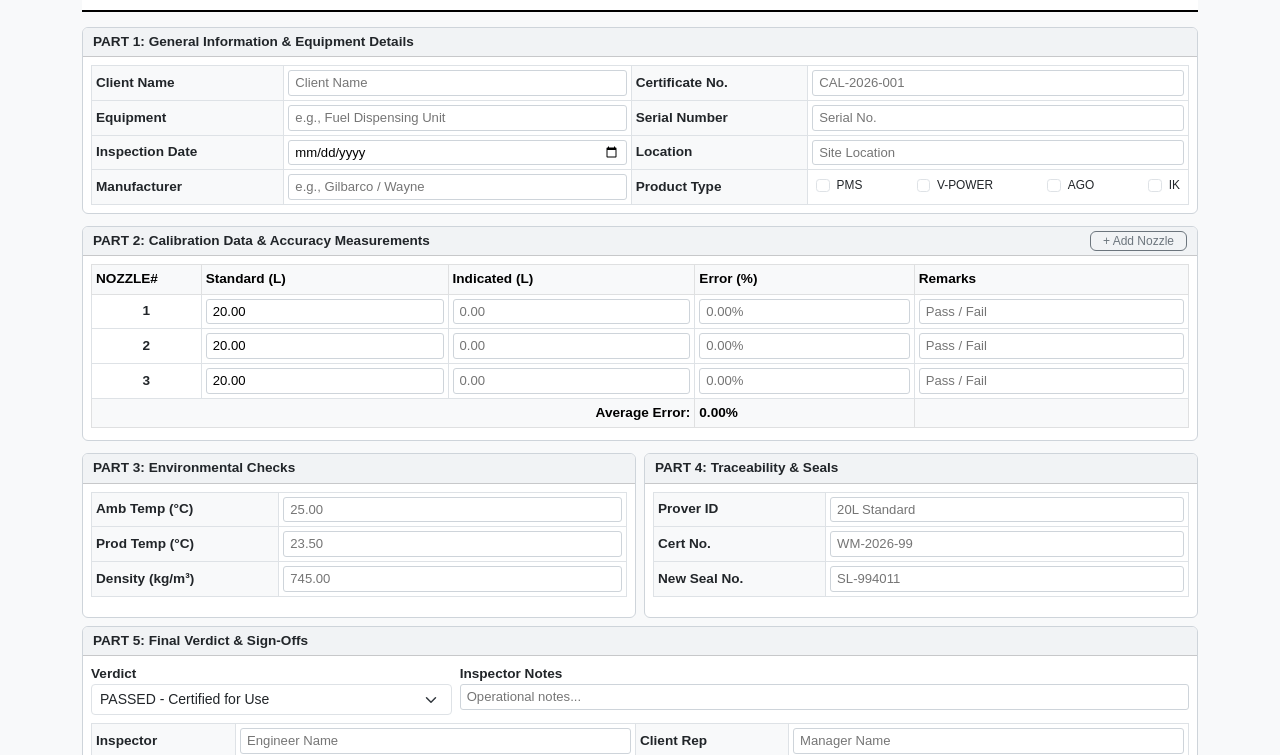
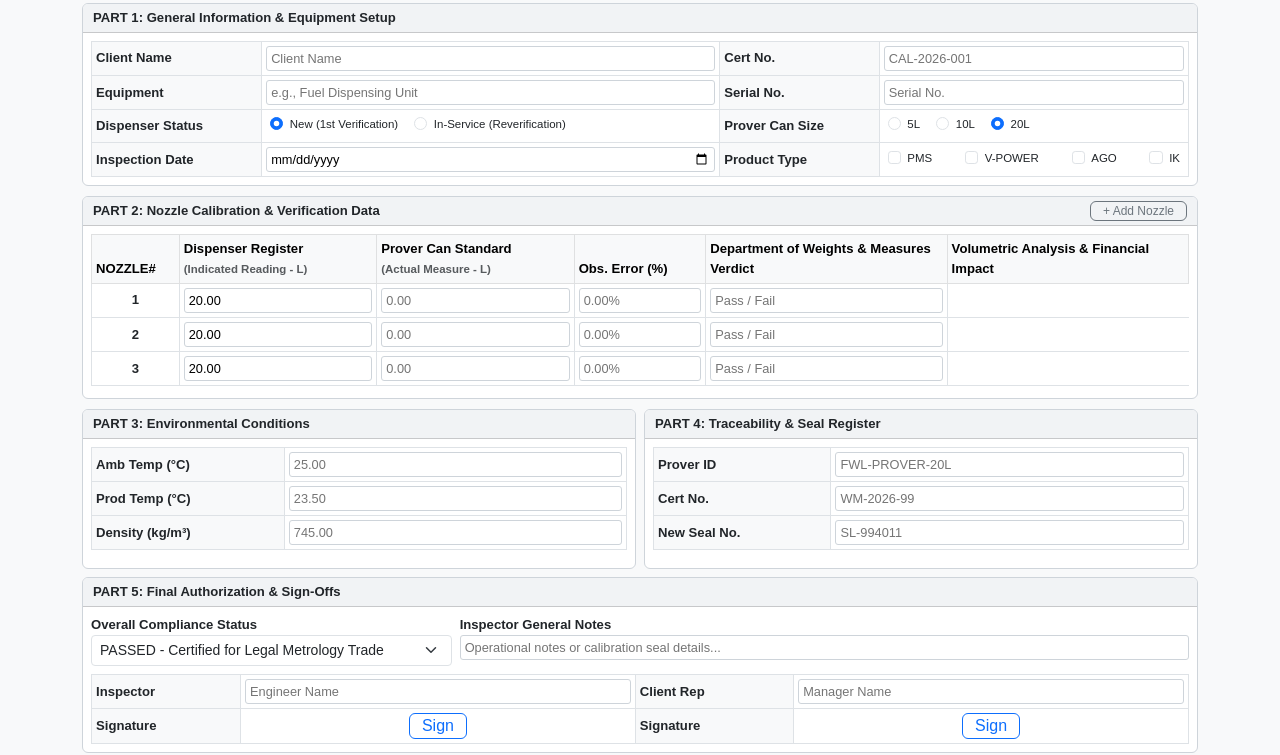
Before and after one commit to forecourtworks/GENERAL-INSPECTION-CHECKLIST, a plain HTML site: page index.html in a window 1280 px wide. Shown: the part 116-871 px from the top of the page. Drawn offline with nearby package versions, Linux system fonts and the light colour scheme.

Commit message:
Update index.html

```diff
--- a/index.html
+++ b/index.html
@@ -6,19 +6,21 @@
     <title>Calibration Certificate - Forecourt Works</title>
     <link rel="stylesheet" href="https://cdn.jsdelivr.net/npm/bootstrap@5.3.0/dist/css/bootstrap.min.css">
     <style>
-        body { background-color: #f8f9fa; font-family: Arial, sans-serif; font-size: 0.85rem; }
-        .card { margin-bottom: 12px; border: 1px solid #ced4da; }
-        .card-header { font-weight: bold; padding: 4px 10px; font-size: 0.85rem; background-color: #f1f3f5; }
-        .table-input { width: 100%; border: 1px solid #ced4da; border-radius: 3px; padding: 2px 6px; font-size: 0.82rem; }
-        .header-container { background-color: #ffffff; padding: 10px 15px; border-bottom: 2px solid #000; margin-bottom: 15px; }
-        .company-title { font-weight: bold; font-size: 1.1rem; color: #000; }
-        .company-details { font-size: 0.78rem; color: #333; line-height: 1.2; }
-        .footer-note { text-align: center; font-size: 0.75rem; font-style: italic; font-weight: bold; margin-top: 10px; }
-        .signature-preview { height: 35px; max-width: 120px; object-fit: contain; display: none; }
+        body { background-color: #f8f9fa; font-family: Arial, sans-serif; font-size: 0.82rem; }
+        .card { margin-bottom: 10px; border: 1px solid #ced4da; }
+        .card-header { font-weight: bold; padding: 4px 10px; font-size: 0.82rem; background-color: #f1f3f5; }
+        .table-input { width: 100%; border: 1px solid #ced4da; border-radius: 3px; padding: 2px 4px; font-size: 0.80rem; }
+        .header-container { background-color: #ffffff; padding: 8px 12px; border-bottom: 2px solid #000; margin-bottom: 10px; }
+        .company-title { font-weight: bold; font-size: 1.05rem; color: #000; }
+        .company-details { font-size: 0.75rem; color: #333; line-height: 1.15; }
+        .footer-note { text-align: center; font-size: 0.72rem; font-style: italic; font-weight: bold; margin-top: 8px; }
+        .signature-preview { height: 30px; max-width: 100px; object-fit: contain; display: none; }
+        .verdict-pass { color: #198754; font-weight: bold; }
+        .verdict-fail { color: #dc3545; font-weight: bold; }
         canvas { border: 1px dashed #6c757d; background-color: #fff; cursor: crosshair; }
     </style>
 </head>
-<body class="container py-3">
+<body class="container py-2">
 
     <!-- Header Section -->
     <div class="header-container d-flex justify-content-between align-items-center">
@@ -26,12 +28,11 @@
             <div class="company-title">FORECOURT WORKS LIMITED</div>
             <div class="company-details">
                 Ramco Court, Gate 3B, Bellevue, Nairobi<br>
-                Phone: +(254) 729 002 087<br>
-                Email: sales@forecourtworks.co.ke
+                Phone: +(254) 729 002 087 | Email: sales@forecourtworks.co.ke
             </div>
         </div>
         <div class="header-right text-end">
-            <img src="https://forecourtworks.github.io/FORECOURT-SWL-PNG-LOGO-/" id="companyLogo" alt="Forecourt Works Logo" style="max-height: 55px; width: auto;" crossorigin="anonymous">
+            <img src="https://forecourtworks.github.io/FORECOURT-SWL-PNG-LOGO-/" id="companyLogo" alt="Forecourt Works Logo" style="max-height: 48px; width: auto;" crossorigin="anonymous">
             <div class="mt-1">
                 <button id="exportPdfBtn" class="btn btn-sm btn-primary fw-bold">Export PDF (1-Page)</button>
             </div>
@@ -41,31 +42,57 @@
     <form id="calibrationForm">
         <!-- PART 1: General Information & Equipment Details -->
         <div class="card">
-            <div class="card-header">PART 1: General Information & Equipment Details</div>
+            <div class="card-header">PART 1: General Information & Equipment Setup</div>
             <div class="card-body p-2">
                 <table class="table table-sm table-bordered mb-0 align-middle">
                     <tbody>
                         <tr>
                             <th scope="row" class="w-15 bg-light">Client Name</th>
                             <td><input type="text" class="table-input" id="clientName" placeholder="Client Name"></td>
-                            <th scope="row" class="w-15 bg-light">Certificate No.</th>
+                            <th scope="row" class="w-15 bg-light">Cert No.</th>
                             <td><input type="text" class="table-input" id="certNo" placeholder="CAL-2026-001"></td>
                         </tr>
                         <tr>
                             <th scope="row" class="bg-light">Equipment</th>
                             <td><input type="text" class="table-input" id="equipDesc" placeholder="e.g., Fuel Dispensing Unit"></td>
-                            <th scope="row" class="bg-light">Serial Number</th>
+                            <th scope="row" class="bg-light">Serial No.</th>
                             <td><input type="text" class="table-input" id="serialNo" placeholder="Serial No."></td>
+                        </tr>
+                        <tr>
+                            <th scope="row" class="bg-light">Dispenser Status</th>
+                            <td>
+                                <div class="d-flex align-items-center gap-3 px-1">
+                                    <div class="form-check m-0">
+                                        <input class="form-check-input status-radio" type="radio" name="dispStatus" id="statusNew" value="New" checked>
+                                        <label class="form-check-label small" for="statusNew">New (1st Verification)</label>
+                                    </div>
+                                    <div class="form-check m-0">
+                                        <input class="form-check-input status-radio" type="radio" name="dispStatus" id="statusInService" value="In-Service">
+                                        <label class="form-check-label small" for="statusInService">In-Service (Reverification)</label>
+                                    </div>
+                                </div>
+                            </td>
+                            <th scope="row" class="bg-light">Prover Can Size</th>
+                            <td>
+                                <div class="d-flex align-items-center gap-3 px-1">
+                                    <div class="form-check m-0">
+                                        <input class="form-check-input prover-radio" type="radio" name="proverSize" id="prover5L" value="5">
+                                        <label class="form-check-label small" for="prover5L">5L</label>
+                                    </div>
+                                    <div class="form-check m-0">
+                                        <input class="form-check-input prover-radio" type="radio" name="proverSize" id="prover10L" value="10">
+                                        <label class="form-check-label small" for="prover10L">10L</label>
+                                    </div>
+                                    <div class="form-check m-0">
+                                        <input class="form-check-input prover-radio" type="radio" name="proverSize" id="prover20L" value="20" checked>
+                                        <label class="form-check-label small" for="prover20L">20L</label>
+                                    </div>
+                                </div>
+                            </td>
                         </tr>
                         <tr>
                             <th scope="row" class="bg-light">Inspection Date</th>
                             <td><input type="date" class="table-input" id="inspectDate"></td>
-                            <th scope="row" class="bg-light">Location</th>
-                            <td><input type="text" class="table-input" id="location" placeholder="Site Location"></td>
-                        </tr>
-                        <tr>
-                            <th scope="row" class="bg-light">Manufacturer</th>
-                            <td><input type="text" class="table-input" id="makeModel" placeholder="e.g., Gilbarco / Wayne"></td>
                             <th scope="row" class="bg-light">Product Type</th>
                             <td>
                                 <div class="d-flex justify-content-between align-items-center px-1">
@@ -84,28 +111,22 @@
         <!-- PART 2: Calibration Data Input -->
         <div class="card">
             <div class="card-header d-flex justify-content-between align-items-center">
-                <span>PART 2: Calibration Data & Accuracy Measurements</span>
+                <span>PART 2: Nozzle Calibration & Verification Data</span>
                 <button type="button" class="btn btn-xs btn-outline-secondary py-0" id="addRowBtn" style="font-size: 0.75rem;">+ Add Nozzle</button>
             </div>
             <div class="card-body p-2">
                 <table class="table table-sm table-bordered align-middle mb-1" id="calibrationTable">
                     <thead class="table-light">
                         <tr>
-                            <th style="width: 10%;">NOZZLE#</th>
-                            <th style="width: 22.5%;">Standard (L)</th>
-                            <th style="width: 22.5%;">Indicated (L)</th>
-                            <th style="width: 20%;">Error (%)</th>
-                            <th style="width: 25%;">Remarks</th>
+                            <th style="width: 8%;">NOZZLE#</th>
+                            <th style="width: 18%;">Dispenser Register<br><small class="text-muted">(Indicated Reading - L)</small></th>
+                            <th style="width: 18%;">Prover Can Standard<br><small class="text-muted">(Actual Measure - L)</small></th>
+                            <th style="width: 12%;">Obs. Error (%)</th>
+                            <th style="width: 22%;">Department of Weights & Measures Verdict</th>
+                            <th style="width: 22%;">Volumetric Analysis & Financial Impact</th>
                         </tr>
                     </thead>
                     <tbody id="calTableBody"></tbody>
-                    <tfoot class="table-light">
-                        <tr>
-                            <td colspan="3" class="text-end fw-bold">Average Error:</td>
-                            <td id="avgErrorCell" class="fw-bold">0.00%</td>
-                            <td></td>
-                        </tr>
-                    </tfoot>
                 </table>
             </div>
         </div>
@@ -114,21 +135,21 @@
         <div class="row g-2">
             <div class="col-md-6">
                 <div class="card h-100">
-                    <div class="card-header">PART 3: Environmental Checks</div>
+                    <div class="card-header">PART 3: Environmental Conditions</div>
                     <div class="card-body p-2">
                         <table class="table table-sm table-bordered mb-0 align-middle">
                             <tbody>
                                 <tr>
                                     <th scope="row" class="bg-light">Amb Temp (°C)</th>
-                                    <td><input type="text" class="table-input env-input" id="ambTemp" placeholder="25.00"></td>
+                                    <td><input type="text" class="table-input" id="ambTemp" placeholder="25.00"></td>
                                 </tr>
                                 <tr>
                                     <th scope="row" class="bg-light">Prod Temp (°C)</th>
-                                    <td><input type="text" class="table-input env-input" id="prodTemp" placeholder="23.50"></td>
+                                    <td><input type="text" class="table-input" id="prodTemp" placeholder="23.50"></td>
                                 </tr>
                                 <tr>
                                     <th scope="row" class="bg-light">Density (kg/m³)</th>
-                                    <td><input type="text" class="table-input env-input" id="density" placeholder="745.00"></td>
+                                    <td><input type="text" class="table-input" id="density" placeholder="745.00"></td>
                                 </tr>
                             </tbody>
                         </table>
@@ -137,13 +158,13 @@
             </div>
             <div class="col-md-6">
                 <div class="card h-100">
-                    <div class="card-header">PART 4: Traceability & Seals</div>
+                    <div class="card-header">PART 4: Traceability & Seal Register</div>
                     <div class="card-body p-2">
                         <table class="table table-sm table-bordered mb-0 align-middle">
                             <tbody>
                                 <tr>
                                     <th scope="row" class="bg-light">Prover ID</th>
-                                    <td><input type="text" class="table-input" id="proverId" placeholder="20L Standard"></td>
+                                    <td><input type="text" class="table-input" id="proverId" placeholder="FWL-PROVER-20L"></td>
                                 </tr>
                                 <tr>
                                     <th scope="row" class="bg-light">Cert No.</th>
@@ -162,19 +183,19 @@
 
         <!-- PART 5: Sign-Offs & Digital Signatures -->
         <div class="card mt-2">
-            <div class="card-header">PART 5: Final Verdict & Sign-Offs</div>
+            <div class="card-header">PART 5: Final Authorization & Sign-Offs</div>
             <div class="card-body p-2">
                 <div class="row g-2 mb-2">
                     <div class="col-md-4">
-                        <label class="form-label fw-bold mb-0">Verdict</label>
+                        <label class="form-label fw-bold mb-0">Overall Compliance Status</label>
                         <select class="form-select form-select-sm" id="finalVerdict">
-                            <option value="PASSED - Certified for Use">PASSED - Certified for Use</option>
-                            <option value="FAILED - Out of Tolerance">FAILED - Out of Tolerance</option>
+                            <option value="PASSED - Certified for Legal Metrology Trade">PASSED - Certified for Legal Metrology Trade</option>
+                            <option value="FAILED - Non-Compliant / Rejected">FAILED - Non-Compliant / Rejected</option>
                         </select>
                     </div>
                     <div class="col-md-8">
-                        <label class="form-label fw-bold mb-0">Inspector Notes</label>
-                        <input type="text" class="table-input" id="techNotes" placeholder="Operational notes...">
+                        <label class="form-label fw-bold mb-0">Inspector General Notes</label>
+                        <input type="text" class="table-input" id="techNotes" placeholder="Operational notes or calibration seal details...">
                     </div>
                 </div>
                 <table class="table table-sm table-bordered mb-0 align-middle">
@@ -203,7 +224,6 @@
         </div>
     </form>
 
-    <!-- Footer Note -->
     <div class="footer-note">
         Forecourt Works, Engineering Reliability into every forecourt
     </div>
```
